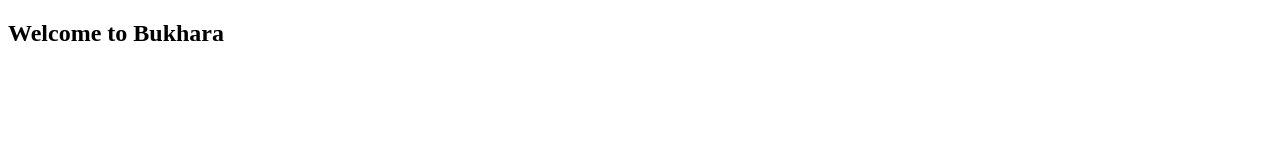
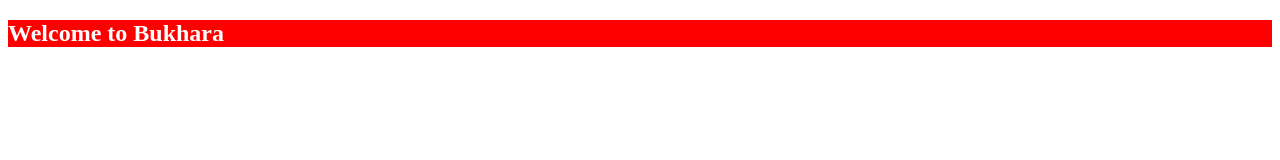
Before and after one commit to UmarovAhmad/tailwind_project, a plain HTML site: page index.html in a window 1280 px wide. Drawn offline with Linux system fonts and the light colour scheme.

Commit message:
css fayl qo'shdim

```diff
--- a/index.html
+++ b/index.html
@@ -5,6 +5,7 @@
     <meta name="viewport" content="width=device-width, initial-scale=1.0">
     <title>Document</title>
 </head>
+<link rel="stylesheet" href="style.css">
 <body>
 
 
--- /dev/null
+++ b/style.css
@@ -0,0 +1,4 @@
+section{
+    background-color: red;
+    color: white;
+}
```
